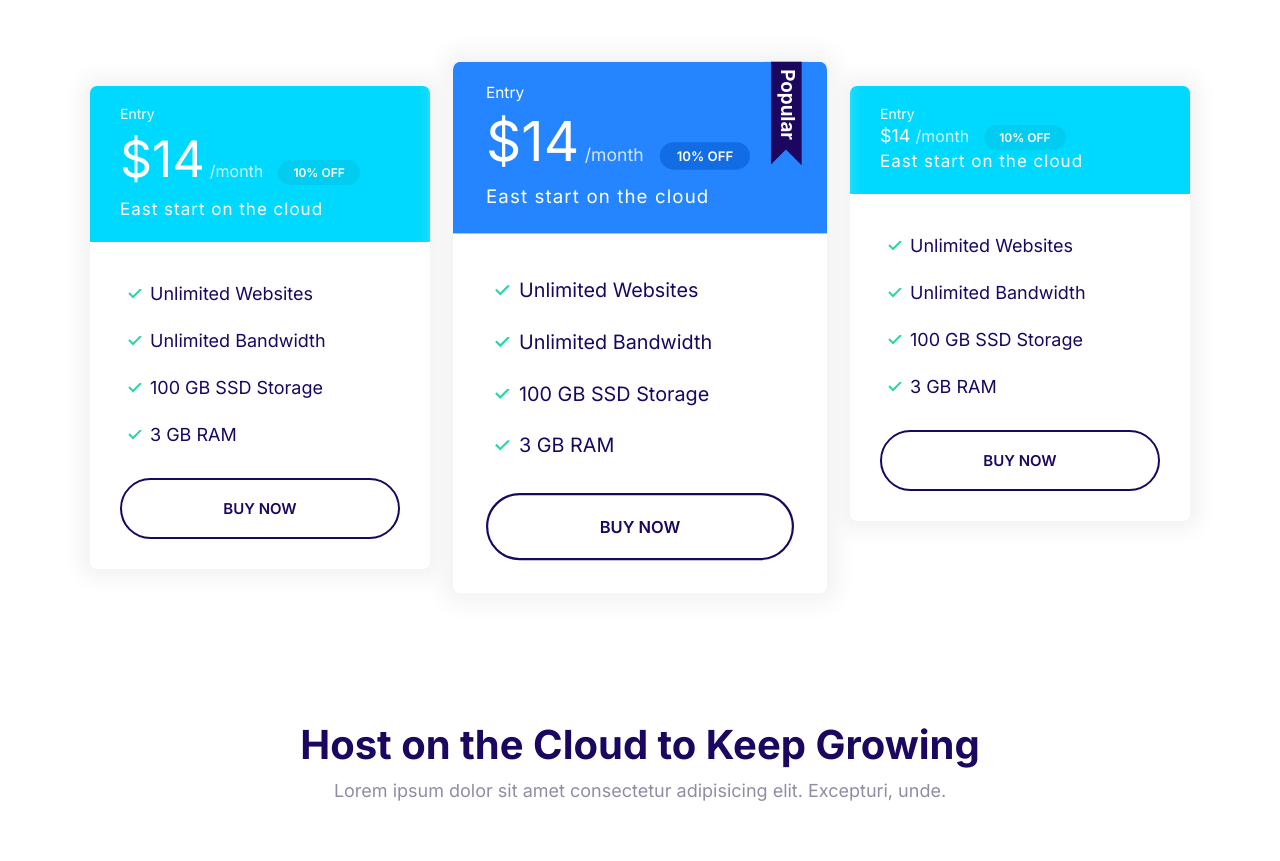
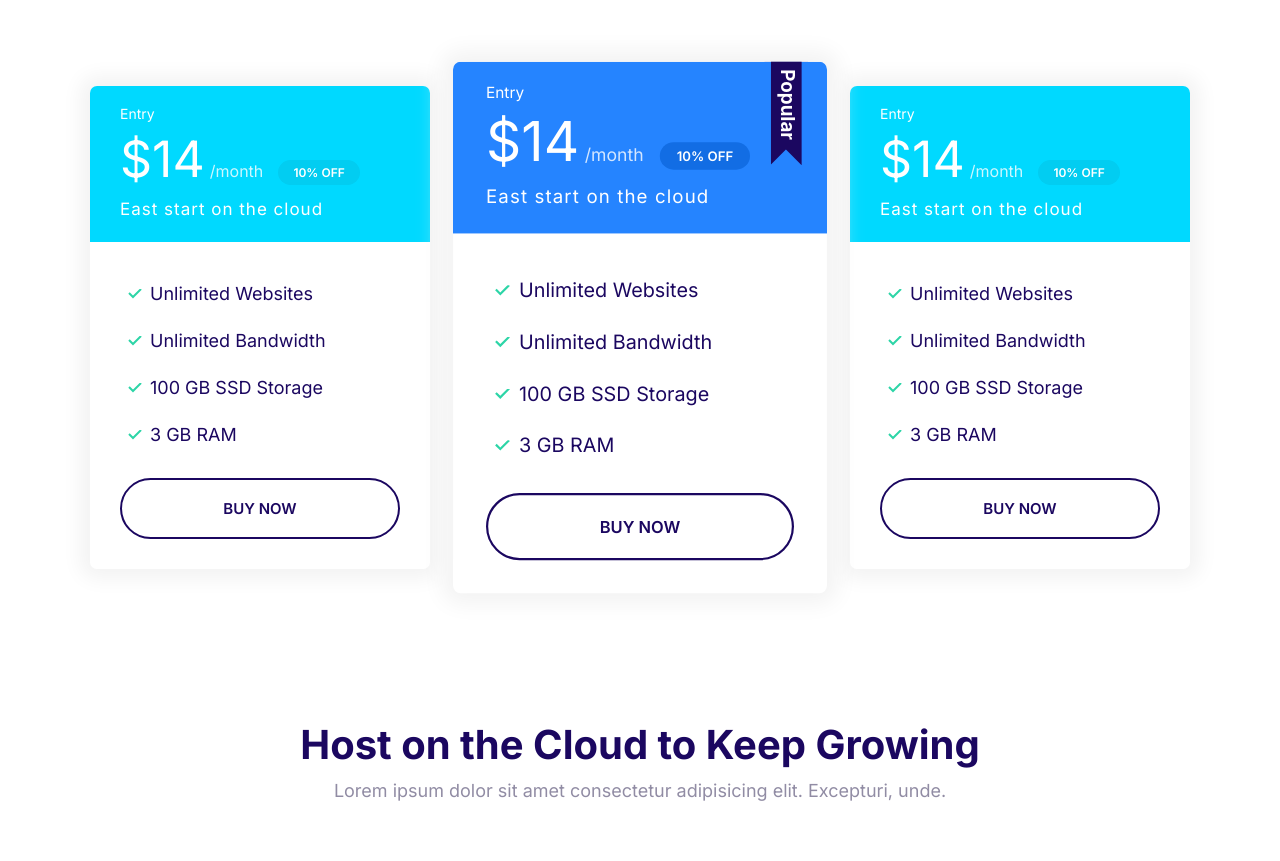
Before and after one commit to praise002/Moshify, a website built with Parcel: page index.html in a window 1280 px wide. Shown: the part 1260-2121 px from the top of the page. Built offline with nearby package versions, Linux system fonts and the light colour scheme.

Commit message:
Fix issue with plan price

```diff
--- a/index.html
+++ b/index.html
@@ -149,7 +149,7 @@
           <div class="card card--secondary">
             <header class="card__header">
               <h3 class="plan__name">Entry</h3>
-              <span class="__price">$14</span>
+              <span class="plan__price">$14</span>
               <span class="plan__billing-cycle">/month</span>
               <span class="badge badge--secondary badge--small">10% OFF</span>
               <span class="plan__description">East start on the cloud</span>
```
